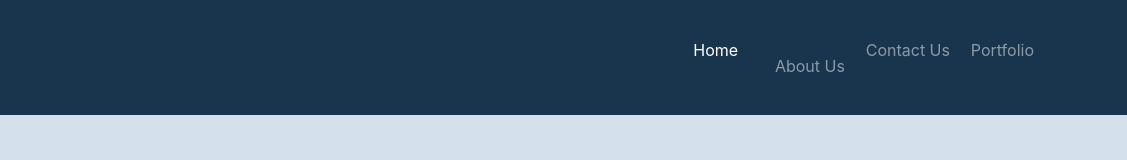
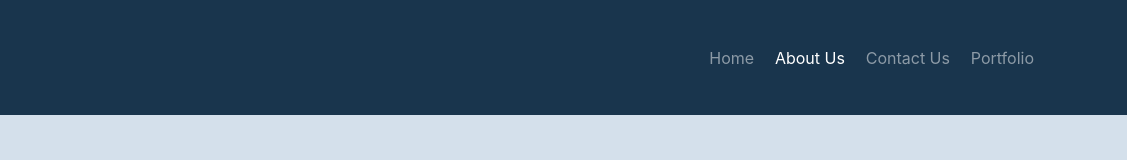
Before and after one commit to irinabernardo/webproj, a plain HTML site: page aboutUs.html in a window 1280 px wide. Shown: the full height of the page, 153-1280 px from the left. Drawn offline with nearby package versions, Linux system fonts and the light colour scheme; a web font is replaced by a local one.

Commit message:
Current link update
Current link update, highlight when page is active

```diff
--- a/aboutUs.html
+++ b/aboutUs.html
@@ -24,10 +24,10 @@
                 <div class="collapse navbar-collapse" id="navbarResponsive">
                     <ul class="navbar-nav ml-auto">
                         <!-- Nav Bar home-->
-                        <li class="nav-item active">
-                            <a class="nav-link" href="index.html">Home
+                        <li class="nav-item">
+                            <a class="nav-link" href="index.html">Home</a>
                         </li>
-                        <li class="nav-item">
+                        <li class="nav-item  active">
                             <a id="About Us" class="nav-link login" href="aboutUs.html"><span class="oi oi-account-login link-icon"></span>About Us
                             <span class="sr-only">(current)</span></a>
                         </li>
```
Also changed, not shown: contactUs.html (+2 -2 lines), portfolio.html (+2 -2 lines).
